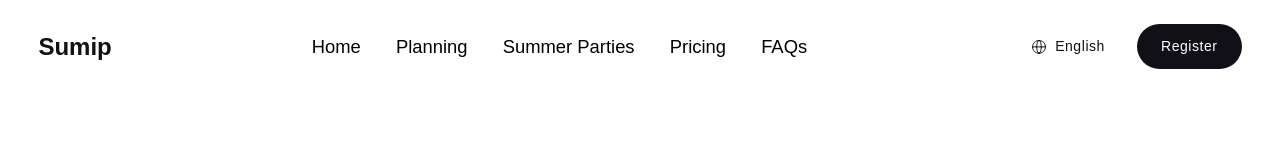
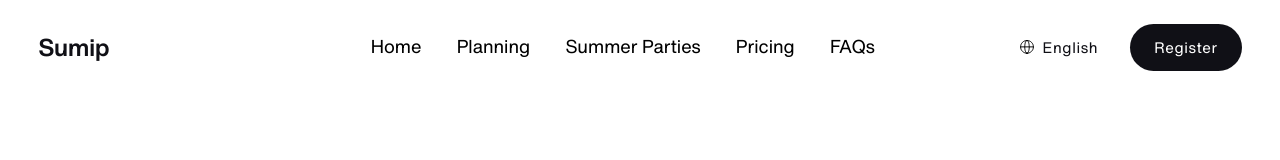
Before and after one commit to swargaraj/sumip, a website built with Vite: page index.html in a window 1280 px wide. Built offline with nearby package versions, Linux system fonts and the light colour scheme; files whose address does not match are found by name.

Commit message:
changed font. aligned links to center

```diff
--- a/styles/components/_button.scss
+++ b/styles/components/_button.scss
@@ -3,7 +3,8 @@
     justify-content: space-between;
     align-items: center;
     gap: 8px;
-    font-size: 14px;
+    font-size: 15px;
+    font-weight: 400;
     letter-spacing: 0.04em;
     padding: 12px 24px;
     border-radius: 10000px;
--- a/styles/layout/_header.scss
+++ b/styles/layout/_header.scss
@@ -6,12 +6,14 @@
 
     &__logo {
         font-size: 1.5rem;
-        font-weight: 700;
+        font-weight: 600;
+        flex: 1;
         color: var(--color-primary);
     }
 
     &__links {
         display: flex;
+        flex: 2;
         gap: 8px;
     }
 
@@ -28,6 +30,7 @@
 
     &__btn_group {
         display: flex;
+        flex: 0;
         gap: 8px;
     }
 }
--- a/styles/typography/index.scss
+++ b/styles/typography/index.scss
@@ -1,17 +1,14 @@
 @font-face {
-    font-family: 'PP Neue Regular';
-    src: url('./fonts/ppneue.woff2') format('woff2');
-    font-weight: 400;
-    font-style: normal;
+    font-family: 'Helvetica Now';
+    src: url('/fonts/Helvetica-Now-Var.ttf') format('truetype');
 }
 
+
 body {
-    font-family: 'PP Neue Regular', sans-serif;
+    font-family: 'Helvetica Now', sans-serif;
     font-size: clamp(16px, 1.6rem, 1.6rem);
     text-size-adjust: 100%;
-    font-weight: 400;
     line-height: 1.5;
-    text-rendering: optimizeSpeed;
     -webkit-font-smoothing: antialiased;
     -moz-osx-font-smoothing: grayscale;
 }
```
Also changed, not shown: public/fonts/Helvetica-Now-Var.ttf (added), public/fonts/ppneue.woff2 (deleted).
